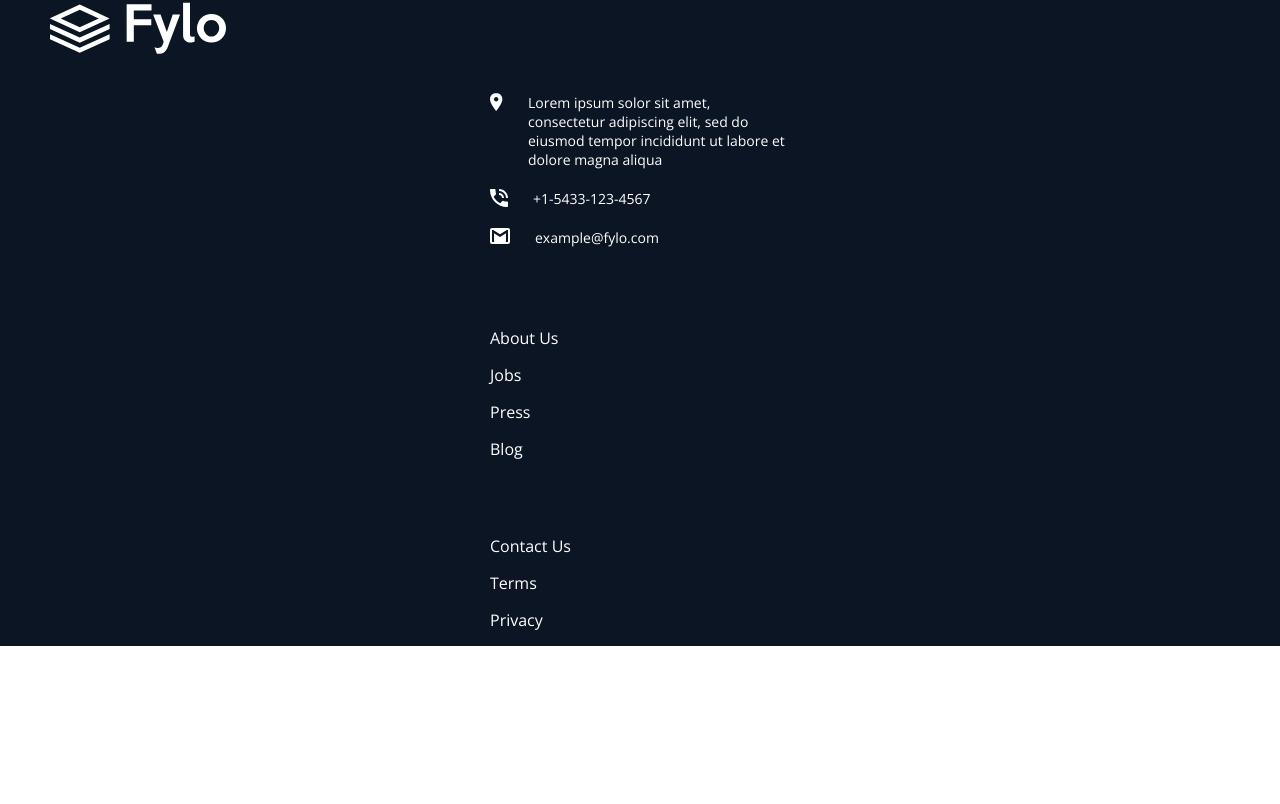
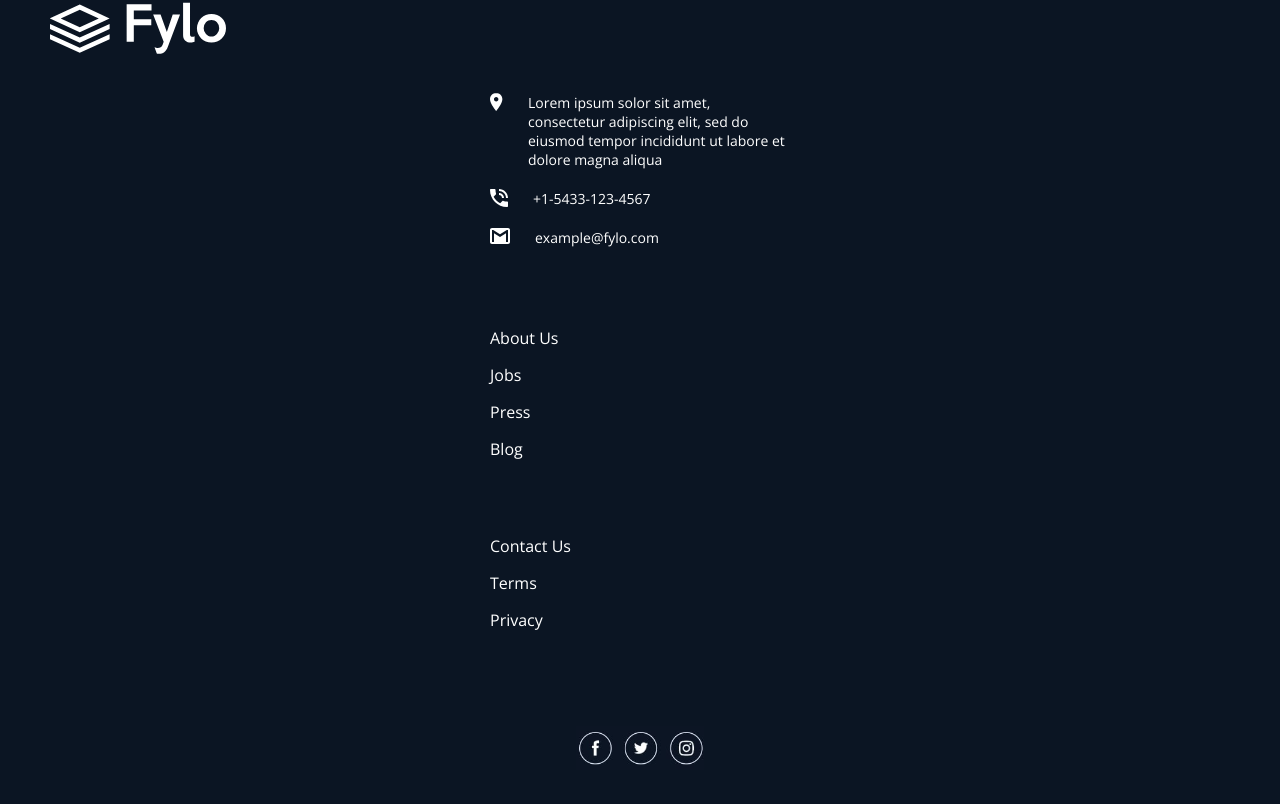
Before and after one commit to CarlosESRosa/Frontend-Mentor, a React (Create React App) app in the folder fylo-landing-page/: page / in a window 1280 px wide. Shown: the part 3407-4211 px from the top of the page. Before the commit the page ends 4053 px from the top, so only its background shows below. Built offline with nearby package versions, Linux system fonts and the light colour scheme.

Commit message:
feat: :sparkles: Footer section

```diff
--- a/fylo-landing-page/src/App.js
+++ b/fylo-landing-page/src/App.js
@@ -17,6 +17,7 @@ import logo from "./images/logo.svg";
 import locationIcon from "./images/icon-location.svg";
 import phoneIcon from "./images/icon-phone.svg";
 import emailIcon from "./images/icon-email.svg";
+import socialMidia from "./images/social-midia.png";
 
 import "./css/App.css";
 import "./css/Config.css";
@@ -146,6 +147,9 @@ function App() {
           <li>Privacy</li>
         </ul>
       </div>
+      <footer>
+        <img src={socialMidia}></img>
+      </footer>
     </main>
   );
 }
--- a/fylo-landing-page/src/css/App.css
+++ b/fylo-landing-page/src/css/App.css
@@ -8,3 +8,13 @@ main {
   margin-bottom: -4px;
   margin-left: 6px;
 }
+
+footer {
+  background-color: var(--footerBG);
+  padding-top: 80px;
+  margin: auto;
+  display: flex;
+  align-items: center;
+  justify-content: center;
+  padding-bottom: 40px;
+}
```
Also changed, not shown: fylo-landing-page/src/images/social-midia.png (added).
